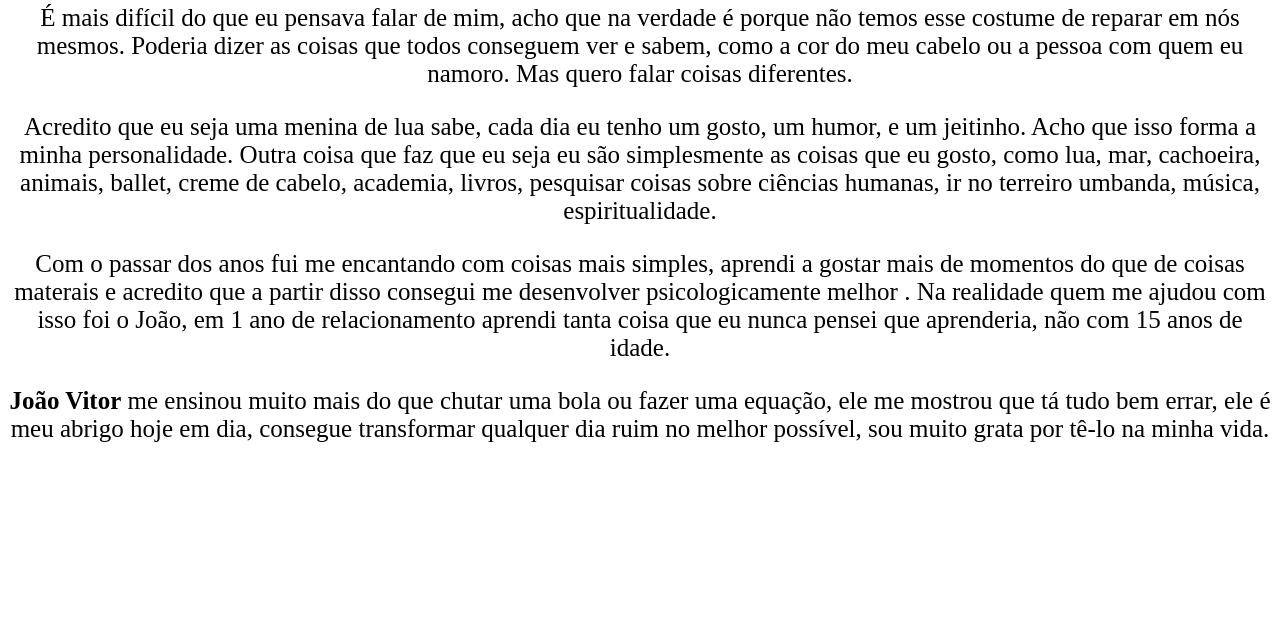
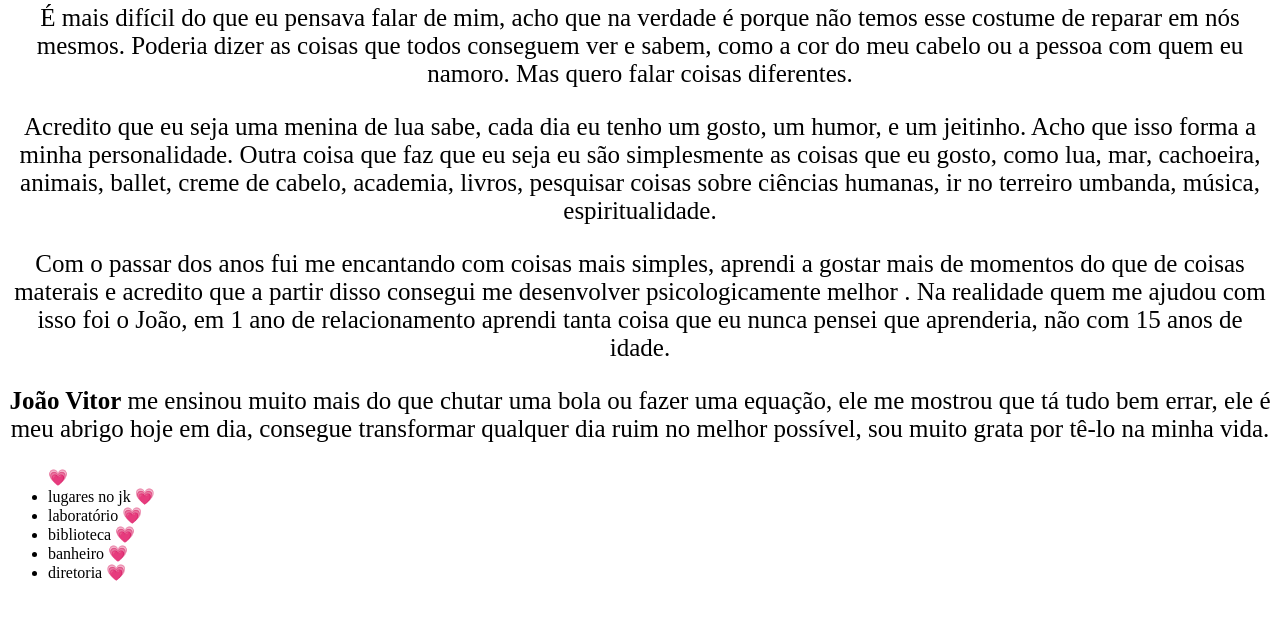
Before and after one commit to carolrcbatista/carolrcbatista, a plain HTML site: page index.html in a window 1280 px wide. Shown: the part 105-724 px from the top of the page. Drawn offline with Linux system fonts and the light colour scheme.

Commit message:
Add files via upload

```diff
--- a/index.html
+++ b/index.html
@@ -16,6 +16,17 @@
   <p style="text-align: center;font-size: 25px;">Acredito que eu seja uma menina de lua sabe, cada dia eu tenho um gosto, um humor, e um jeitinho. Acho que isso forma a minha personalidade. Outra coisa que faz que eu seja eu são simplesmente as coisas que eu gosto, como lua, mar, cachoeira, animais, ballet, creme de cabelo, academia, livros, pesquisar coisas sobre ciências humanas, ir no terreiro umbanda, música, espiritualidade.</p>
      <p style="text-align: center;font-size: 25px;">Com o passar dos anos fui me encantando com coisas mais simples, aprendi a gostar mais de momentos do que de coisas materais e acredito que a partir disso consegui me desenvolver psicologicamente melhor . Na realidade quem me ajudou com isso foi o João, em 1 ano de relacionamento aprendi tanta coisa que eu nunca pensei que aprenderia, não com 15 anos de idade.</p>
       <p  style="text-align: center;font-size: 25px;"><strong>João Vitor</strong> me ensinou muito mais do que chutar uma bola ou fazer uma equação, ele me mostrou que tá tudo bem errar, ele é meu abrigo hoje em dia, consegue transformar qualquer dia ruim no melhor possível, sou muito grata por tê-lo na minha vida. </p>
+<ul>💗
+<li>lugares no jk 💗</li>
+<li>laboratório 💗</li>
+<li>biblioteca 💗</li>
+<li>banheiro 💗</li>
+<li>diretoria 💗</li>
+
+</ul>
+
+
+
 
 </body>
 </html>
```
